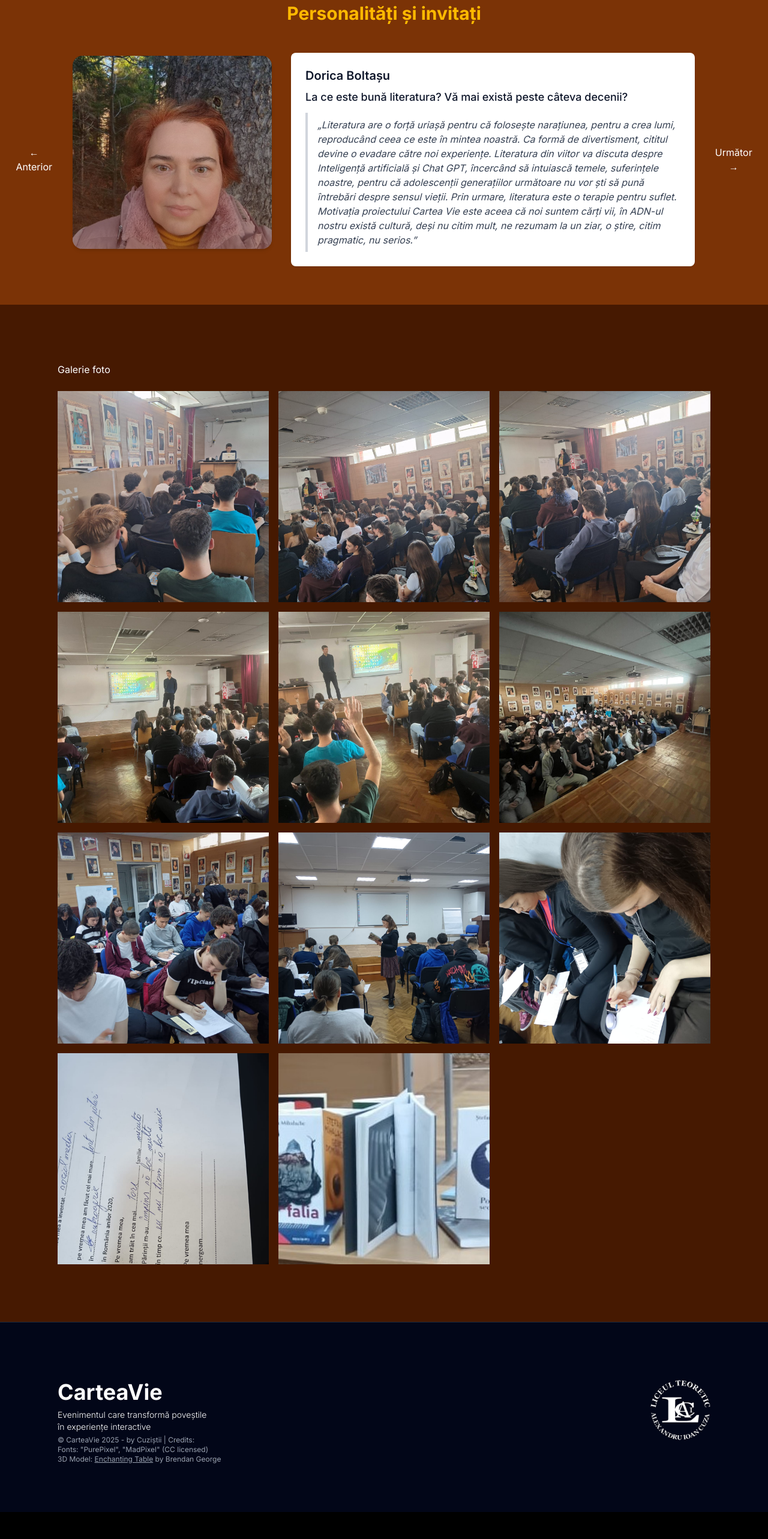
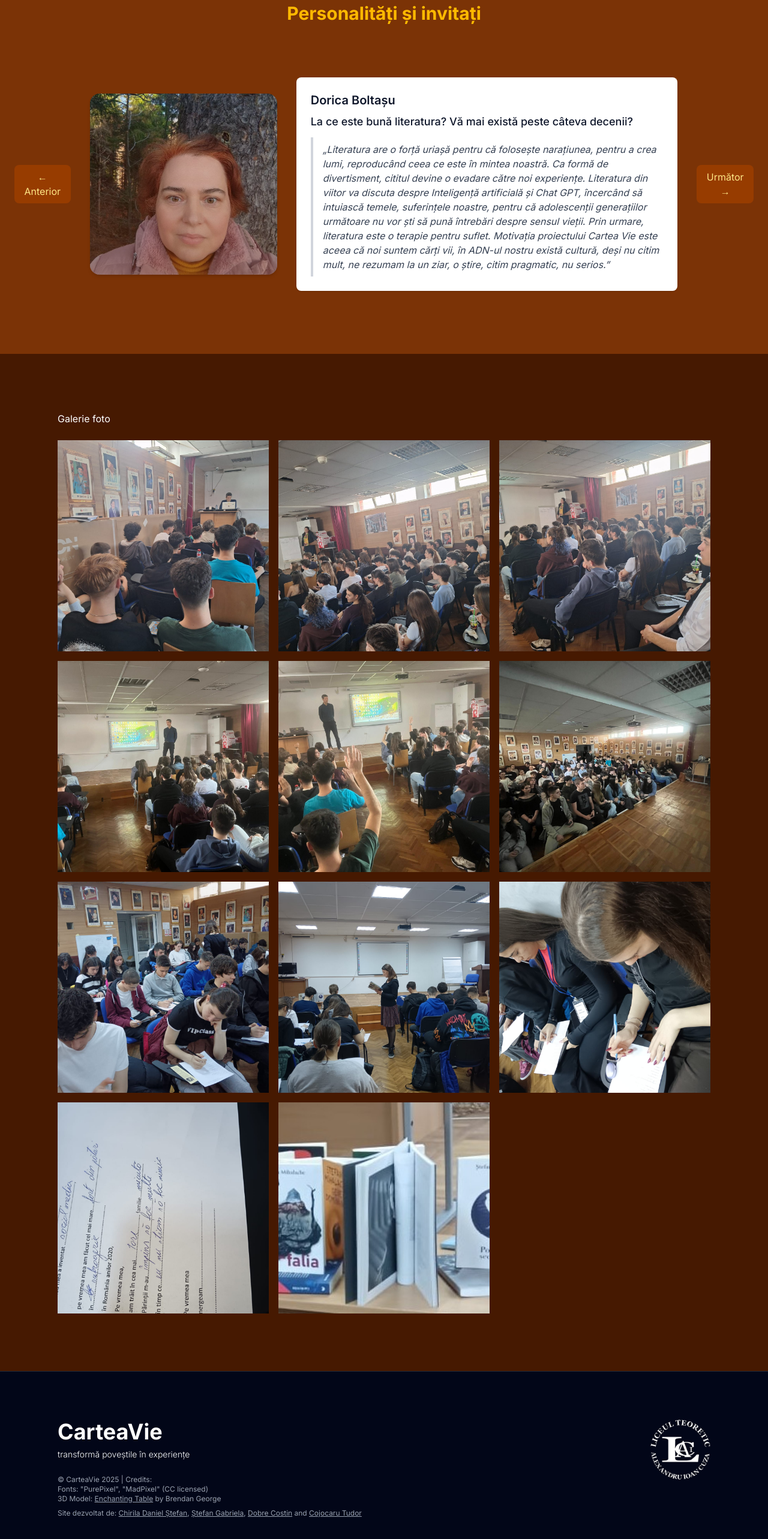
Before and after one commit to DynoW/CarteaVie, a Next.js app: page / in a window 1280 px wide. Shown: the part 1600-4166 px from the top of the page at 60% size. Before the commit the page ends 4121 px from the top, so only its background shows below. Built offline with nearby package versions, Linux system fonts and the light colour scheme; no server answers.

Commit message:
Fixes and added devs

```diff
--- a/src/app/layout.tsx
+++ b/src/app/layout.tsx
@@ -7,7 +7,7 @@ const inter = Inter({ subsets: ["latin"] });
 
 export const metadata: Metadata = {
   title: "Cartea Vie",
-  description: "Evenimentul care transformă poveștile în experiențe interactive",
+  description: "transformă poveștile în experiențe",
 };
 
 export default function RootLayout({
--- a/src/app/page.tsx
+++ b/src/app/page.tsx
@@ -3,7 +3,7 @@ import { Hero } from "@/components/Hero";
 import { About } from "@/components/About";
 import { Gallery } from "@/components/Gallery";
 import { Footer } from "@/components/Footer";
-import { Awards } from "@/components/Speakers";
+import { Speakers } from "@/components/Speakers";
 
 export default function Home() {
   return (
@@ -11,7 +11,7 @@ export default function Home() {
       <Header />
       <Hero />
       <About />
-      <Awards />
+      <Speakers />
       <Gallery />
       <Footer />
     </main>
--- a/src/components/Footer.tsx
+++ b/src/components/Footer.tsx
@@ -5,14 +5,14 @@ import Image from 'next/image';
 
 export const Footer = () => {
     return (
-        <div className="relative flex flex-col w-full px-12 py-20 md:p-24 bg-slate-950 border-t-[1px] border-slate-800 gap-5">
-            <div className="flex flex-col md:flex-row justify-between w-full gap-10">
+        <div className="relative flex flex-col w-full px-12 py-10 md:py-20 md:p-24 bg-slate-950 border-t-[1px] border-slate-800 gap-5">
+            <div className="flex flex-col md:flex-row justify-between w-full gap-5 md:gap-10">
                 <div className="flex flex-col items-center text-center md:items-start md:text-start gap-2">
                     <h4 className="text-4xl font-bold">
                         CarteaVie
                     </h4>
                     <span className="text-sm font-light">
-                        Evenimentul care transformă poveștile <br className="hidden md:inline" /> în experiențe interactive
+                        transformă poveștile în experiențe
                     </span>
                 </div>
                 <div className="flex flex-col justify-center items-center">
@@ -68,9 +68,9 @@ export const Footer = () => {
                 </div>
             </div>
 
-            {/* Copyright section - now at the bottom on mobile */}
-            <div className="mt-6 text-xs text-gray-400 md:absolute md:left-24 md:bottom-20">
-                <p>© CarteaVie 2025 - by Cuziștii | Credits:</p>
+            {/* Copyright section */}
+            <div className="md:mt-6 text-xs text-gray-400 md:absolute md:left-24 md:bottom-10">
+                <p>© CarteaVie 2025 | Credits:</p>
                 <p>Fonts: &quot;PurePixel&quot;, &quot;MadPixel&quot; (CC licensed)</p>
                 <p>3D Model: <a
                     href="https://skfb.ly/6V7Qq"
@@ -79,6 +79,31 @@ export const Footer = () => {
                     className="underline"
                     onClick={() => window.umami?.track('credit_link_click', { type: '3d_model' })}
                 >Enchanting Table</a> by Brendan George</p>
+                <p className="mt-2">Site dezvoltat de: <a
+                    href="https://github.com/chirilad"
+                    target="_blank"
+                    rel="noopener noreferrer"
+                    className="underline hover:text-white"
+                    onClick={() => window.umami?.track('developer_link_click', { name: 'chirila' })}
+                >Chirila Daniel Ștefan</a>, <a
+                    href="https://github.com/gabrielastefan"
+                    target="_blank"
+                    rel="noopener noreferrer"
+                    className="underline hover:text-white"
+                    onClick={() => window.umami?.track('developer_link_click', { name: 'stefan' })}
+                >Ștefan Gabriela</a>, <a
+                    href="https://github.com/costindobre"
+                    target="_blank"
+                    rel="noopener noreferrer"
+                    className="underline hover:text-white"
+                    onClick={() => window.umami?.track('developer_link_click', { name: 'dobre' })}
+                >Dobre Costin</a> and <a
+                    href="https://github.com/tudorcojocaru"
+                    target="_blank"
+                    rel="noopener noreferrer"
+                    className="underline hover:text-white"
+                    onClick={() => window.umami?.track('developer_link_click', { name: 'cojocaru' })}
+                >Cojocaru Tudor</a></p>
             </div>
         </div>
     )
--- a/src/components/Speakers.tsx
+++ b/src/components/Speakers.tsx
@@ -48,7 +48,7 @@ const people = [
   },
 ];
 
-export function Awards() {
+export function Speakers() {
   const [currentIndex, setCurrentIndex] = useState(0);
 
   const handlePrev = () => {
@@ -65,35 +65,60 @@ export function Awards() {
     <section id="speakers" className="w-full py-16 bg-amber-900">
       <div className="container mx-auto px-4 md:px-6">
         <h2 className="text-3xl font-bold text-center mb-12 text-amber-400">Personalități și invitați</h2>
-
-        <div className="flex flex-row items-center gap-8">
+        {/* Main content - switch to column on mobile */}
+        <div className="flex flex-col lg:flex-row items-center gap-4 lg:gap-8 h-[438px]">
+          {/* Mobile-only navigation buttons at top */}
+          <div className="flex w-full justify-between mb-4 lg:hidden">
             <button
               onClick={handlePrev}
-            className=""
+              className="bg-amber-800 hover:bg-amber-700 text-amber-200 px-4 py-2 rounded-lg transition-colors"
+            >
+              &larr; Anterior
+            </button>
+            {/* Navigation indicator for mobile */}
+            <div className="flex items-center justify-center text-amber-400">
+              <span>{currentIndex + 1} / {people.length}</span>
+            </div>
+            <button
+              onClick={handleNext}
+              className="bg-amber-800 hover:bg-amber-700 text-amber-200 px-4 py-2 rounded-lg transition-colors"
+            >
+              Următor &rarr;
+            </button>
+          </div>
+
+          {/* Desktop-only previous button */}
+          <button
+            onClick={handlePrev}
+            className="hidden lg:block bg-amber-800 hover:bg-amber-700 text-amber-200 px-4 py-2 rounded-lg transition-colors"
           >
             &larr; Anterior
           </button>
 
-            <div className="w-full md:w-1/3 flex justify-center mb-6">
-            <div className="relative">
+          {/* Image - full width on mobile */}
+          <div className="w-full lg:w-1/3 flex justify-center mb-6 lg:mb-0">
+            <div className="relative w-full max-w-sm">
               <Image
                 src={currentPerson.image}
                 alt={currentPerson.name}
                 width={1000}
                 height={500}
-              className="rounded-2xl shadow-md"
+                className="rounded-2xl shadow-md w-full"
               />
               <div className="absolute inset-0 bg-gradient-to-t from-amber-900 rounded-2xl opacity-40"></div>
             </div>
           </div>
-          <div className="bg-white text-slate-900 p-6 rounded-lg shadow-sm w-full md:w-2/3">
+
+          {/* Content */}
+          <div className="bg-white text-slate-900 p-4 sm:p-6 rounded-lg shadow-sm w-full lg:w-2/3">
             <h3 className="text-xl font-semibold mb-2">{currentPerson.name}</h3>
             {currentPerson.description}
           </div>
 
+          {/* Desktop-only next button */}
           <button
             onClick={handleNext}
-            className=""
+            className="hidden lg:block bg-amber-800 hover:bg-amber-700 text-amber-200 px-4 py-2 rounded-lg transition-colors"
           >
             Următor &rarr;
           </button>
```
Lines whose indentation alone changed are shown as unchanged.
